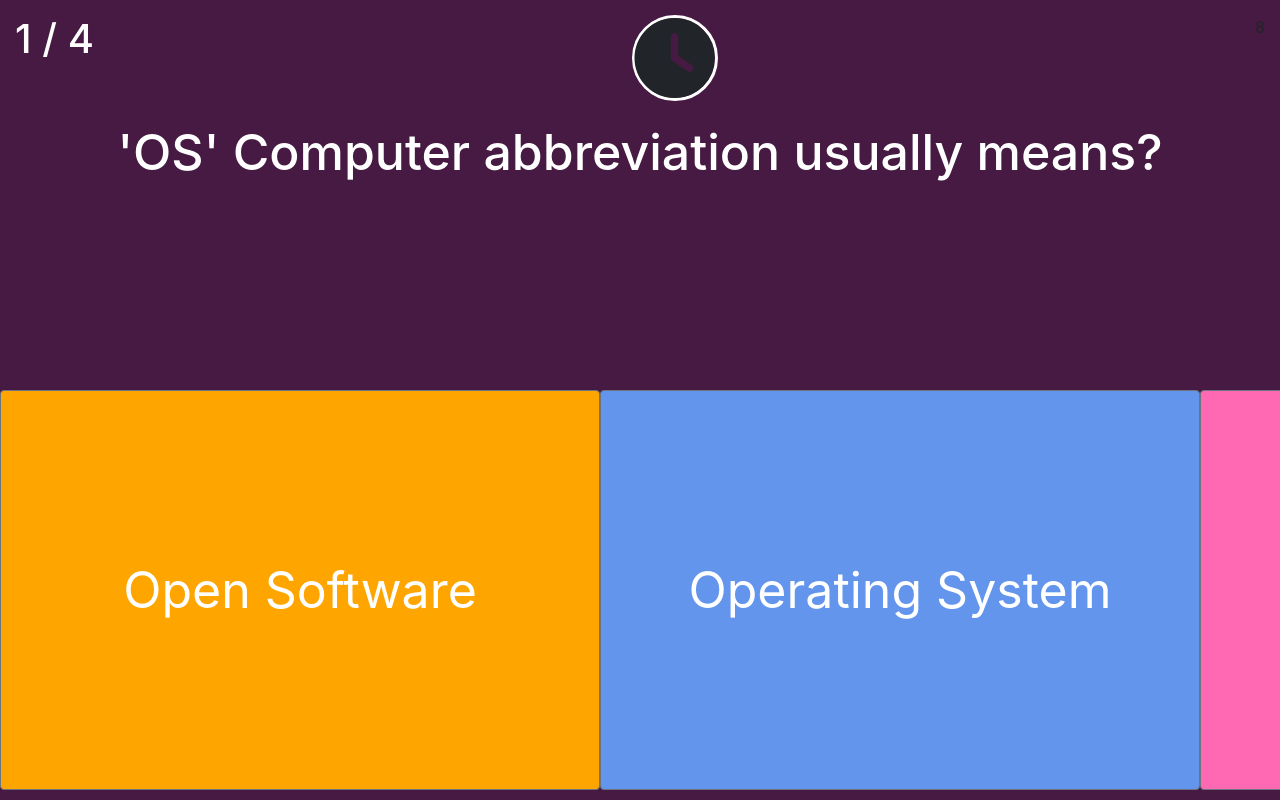
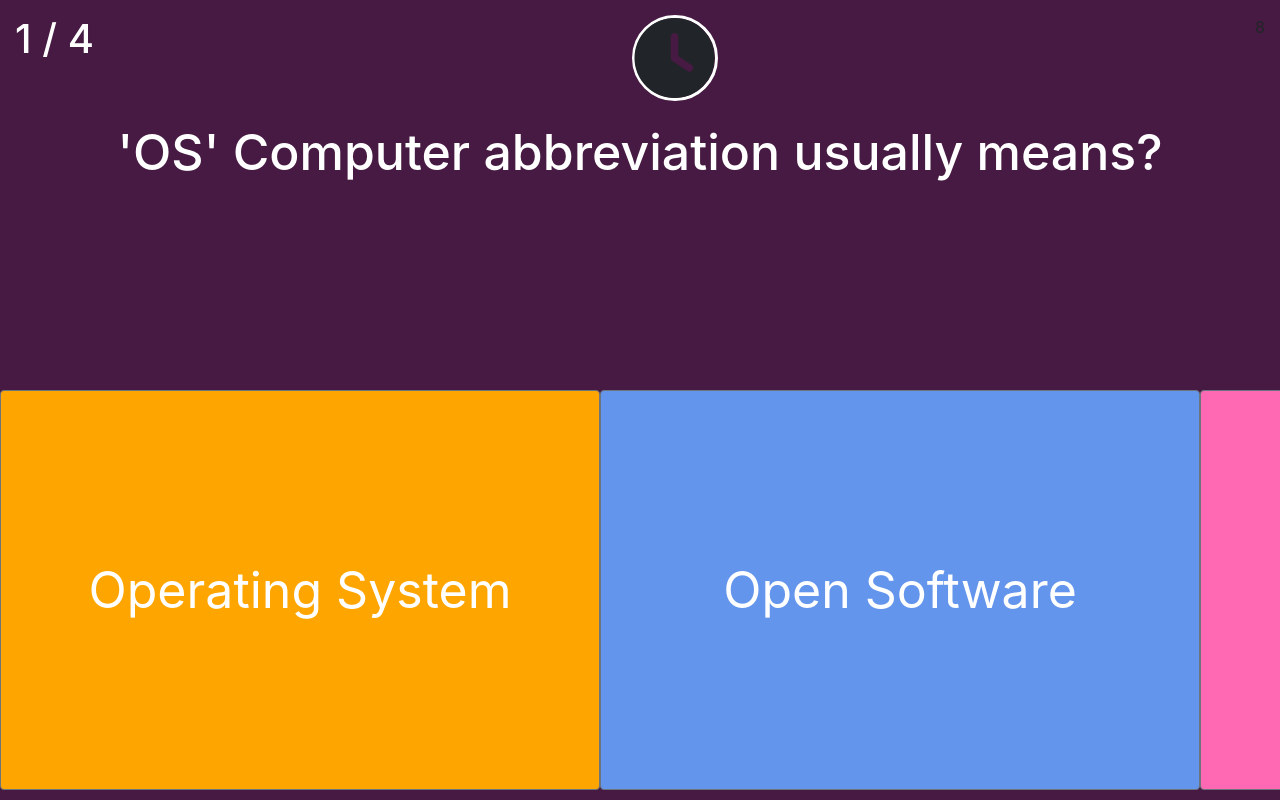
Before and after one commit to lukaslakas31/multipleChoice, a Nuxt app: page / in a window 1280 px wide. Both pictures are taken after a click on the button "START". Shown: the top 800 px of the page. Built offline with nearby package versions, Linux system fonts and the light colour scheme.

Commit message:
fixes bug

```diff
--- a/components/multipleChoice.vue
+++ b/components/multipleChoice.vue
@@ -23,12 +23,12 @@
               <h3 class="quest">{{ currentQuestion.question }}</h3>
               <div class="choices">
                 <div v-for="(answer, answerIndex) in currentQuestion.answers" :key="answerIndex">
-                  <b-button class="choiceButton" :class="'answer'+answerIndex" :id="answerIndex" @click="checkAnswer(answer)">{{ answer.text }}</b-button>
+                  <b-button class="choiceButton" :class="'answer'+answerIndex" :id="answerIndex" @click="checkAnswer(answerIndex)">{{ answer.text }}</b-button>
                 </div>
               <!-- modal correct/wrong area  -->
               <b-modal class="result" v-model="showAnswer" title="Answer" hide-footer hide-header-close  no-close-on-esc no-close-on-backdrop>
-                <p v-if="isCorrectAnswer">Correct!</p>
-                <p v-else>Incorrect!</p>
+                <p v-if="this.isCorrect">Correct!</p>
+                <p v-else-if="!this.isCorrect">Incorrect!</p>
                 <b-button @click="nextQuestion">Next</b-button>
               </b-modal>
 
@@ -57,6 +57,7 @@ export default {
       score: 0,
       selectedAnswer: null,
       timeLeft: 10,
+      isCorrect: false,
     };
   },
   watch: {
@@ -78,14 +79,7 @@ export default {
     currentQuestionNumber () {
       return this.currentQuestionIndex + 1;
     },
-    isCorrectAnswer() {
-      const selectedAnswer = this.selectedAnswer;
-      if (!selectedAnswer) {
-        return false;
-      }
-      const correctAnswer = this.currentQuestion.answers.find(answer => answer.correct === true);
-      return selectedAnswer === correctAnswer;
-    }
+
   },
   methods: {
     startTimer() {
@@ -105,10 +99,10 @@ export default {
     stopTimer() {
       clearInterval(this.timerId);
     },
-    checkAnswer(answer) {
+    checkAnswer(answerID) {
+      this.isCorrect = this.questions[this.currentQuestionIndex].answers[answerID].correct;
       this.showAnswer = true;
-      this.selectedAnswer = answer;
-      if (answer.correct) {
+      if (this.isCorrect) {
         this.score++;
       }
       this.stopTimer();
--- a/pages/index.vue
+++ b/pages/index.vue
@@ -10,8 +10,8 @@
         {
           question: "'OS' Computer abbreviation usually means?",
           answers: [
+            { text: "Operating System", correct: true },
             { text: "Open Software", correct: false },
-            { text: "Operating System", correct: true },
             { text: "Optical Sensor", correct: false },
           ]
         },
```
